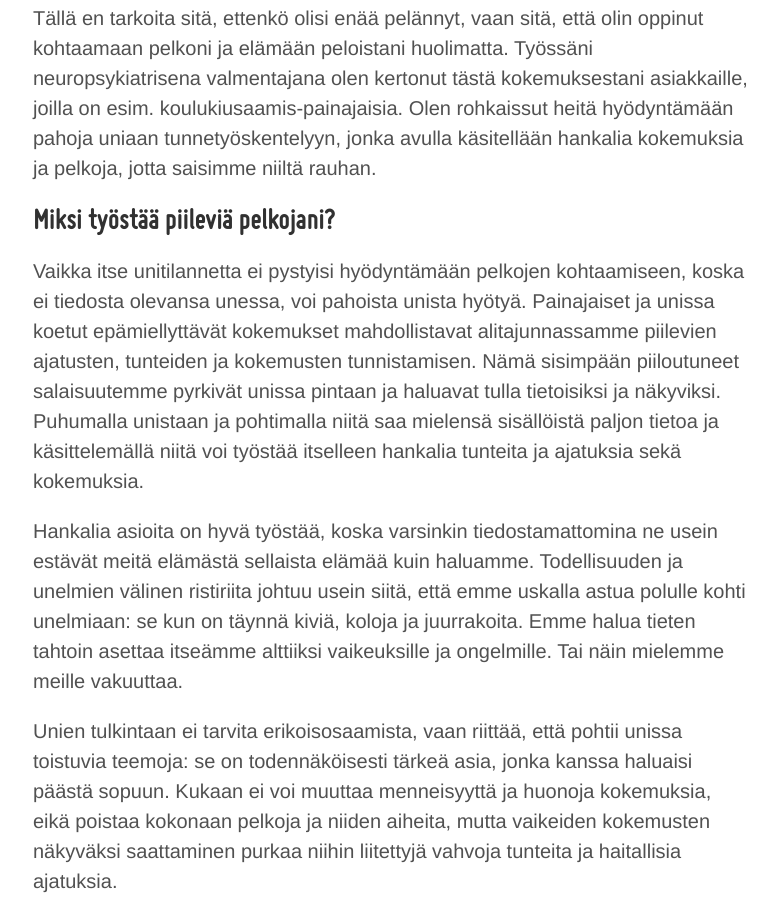
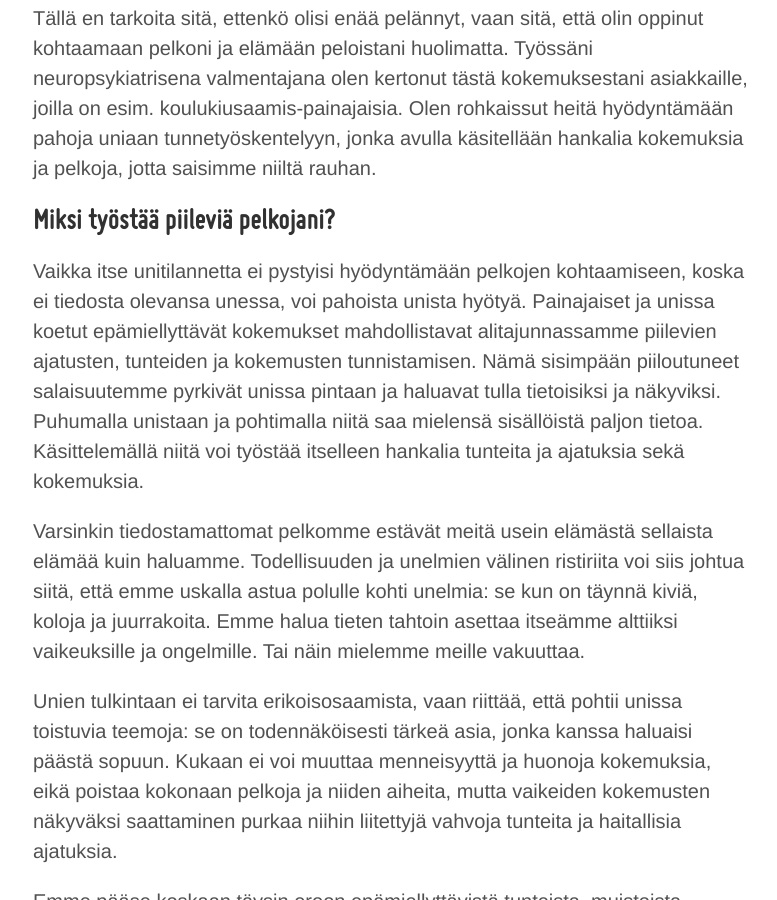
Before and after one commit to niinapiira/neppari.net, a Jekyll site: the page built from _posts/2016-09-26-unien-hyodyntaminen-tunnetyoskentelyssa-filename.md, in a window 1280 px wide and 900 px high, scrolled down 4353 px. Shown: the whole window, without its empty margins (247-1024 px from the left). Built offline with Jekyll 4.4.1, drawn with Linux system fonts in a browser that asks for light colours.

Commit message:
Updated 2016-09-26-unien-hyodyntaminen-tunnetyoskentelyssa-filename.md

```diff
--- a/_posts/2016-09-26-unien-hyodyntaminen-tunnetyoskentelyssa-filename.md
+++ b/_posts/2016-09-26-unien-hyodyntaminen-tunnetyoskentelyssa-filename.md
@@ -56,9 +56,9 @@
 
 ## Miksi työstää piileviä pelkojani?
 
-Vaikka itse unitilannetta ei pystyisi hyödyntämään pelkojen kohtaamiseen, koska ei tiedosta olevansa unessa, voi pahoista unista hyötyä. Painajaiset ja unissa koetut epämiellyttävät kokemukset mahdollistavat alitajunnassamme piilevien ajatusten, tunteiden ja kokemusten tunnistamisen. Nämä sisimpään piiloutuneet salaisuutemme pyrkivät unissa pintaan ja haluavat tulla tietoisiksi ja näkyviksi. Puhumalla unistaan ja pohtimalla niitä saa mielensä sisällöistä paljon tietoa ja käsittelemällä niitä voi työstää itselleen hankalia tunteita ja ajatuksia sekä kokemuksia.
+Vaikka itse unitilannetta ei pystyisi hyödyntämään pelkojen kohtaamiseen, koska ei tiedosta olevansa unessa, voi pahoista unista hyötyä. Painajaiset ja unissa koetut epämiellyttävät kokemukset mahdollistavat alitajunnassamme piilevien ajatusten, tunteiden ja kokemusten tunnistamisen. Nämä sisimpään piiloutuneet salaisuutemme pyrkivät unissa pintaan ja haluavat tulla tietoisiksi ja näkyviksi. Puhumalla unistaan ja pohtimalla niitä saa mielensä sisällöistä paljon tietoa. Käsittelemällä niitä voi työstää itselleen hankalia tunteita ja ajatuksia sekä kokemuksia.
 
-Hankalia asioita on hyvä työstää, koska varsinkin tiedostamattomina ne usein estävät meitä elämästä sellaista elämää kuin haluamme. Todellisuuden ja unelmien välinen ristiriita johtuu usein siitä, että emme uskalla astua polulle kohti unelmiaan: se kun on täynnä kiviä, koloja ja juurrakoita. Emme halua tieten tahtoin asettaa itseämme alttiiksi vaikeuksille ja ongelmille. Tai näin mielemme meille vakuuttaa.
+Varsinkin tiedostamattomat pelkomme estävät meitä usein elämästä sellaista elämää kuin haluamme. Todellisuuden ja unelmien välinen ristiriita voi siis johtua siitä, että emme uskalla astua polulle kohti unelmia: se kun on täynnä kiviä, koloja ja juurrakoita. Emme halua tieten tahtoin asettaa itseämme alttiiksi vaikeuksille ja ongelmille. Tai näin mielemme meille vakuuttaa.
 
 Unien tulkintaan ei tarvita erikoisosaamista, vaan riittää, että pohtii unissa toistuvia teemoja: se on todennäköisesti tärkeä asia, jonka kanssa haluaisi päästä sopuun. Kukaan ei voi muuttaa menneisyyttä ja huonoja kokemuksia, eikä poistaa kokonaan pelkoja ja niiden aiheita, mutta vaikeiden kokemusten näkyväksi saattaminen purkaa niihin liitettyjä vahvoja tunteita ja haitallisia ajatuksia.
 
```
